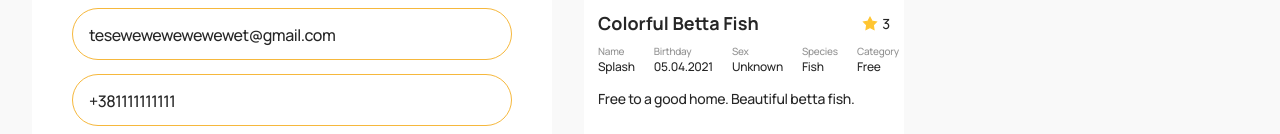
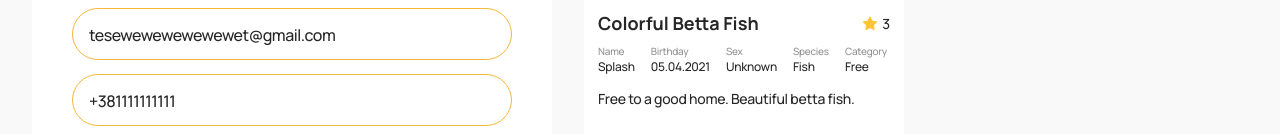
Before and after one commit to AlexandraKhalimon/pet-love-app, a Next.js app: page /profile in a window 1280 px wide. Shown: the part 412-546 px from the top of the page. Built offline with nearby package versions, Linux system fonts and the light colour scheme.

Commit message:
style(notices-item): update pet info list display on desktop

```diff
--- a/components/NoticesItem/NoticesItem.module.css
+++ b/components/NoticesItem/NoticesItem.module.css
@@ -251,6 +251,10 @@
     gap: 19px;
   }
 
+  .profileList {
+    gap: 16px;
+  }
+
   .moreBtn {
     width: 257px;
   }
--- a/components/NoticesItem/NoticesItem.tsx
+++ b/components/NoticesItem/NoticesItem.tsx
@@ -33,6 +33,7 @@ export default function NoticesItem({ notice, variant }: Props) {
     ? "(max-width: 767px) 287px, (min-width: 768px) 294px, (min-width: 1280px) 315px"
     : "(max-width: 767px) 287px, (min-width: 768px) 314px, (min-width: 1280px) 292px";
   const imageClass = isNotices ? css.image : `${css.image} ${css.profileImage}`;
+  const listClass = isNotices ? css.list : `${css.list} ${css.profileList}`;
 
   return (
     <li className={cardClass}>
@@ -54,7 +55,7 @@ export default function NoticesItem({ notice, variant }: Props) {
             {notice.popularity}
           </p>
         </div>
-        <ul className={css.list}>
+        <ul className={listClass}>
           <li className={css.item}>
             <p className={css.label}>Name</p>
             <p className={css.value}>{notice.name}</p>
```
